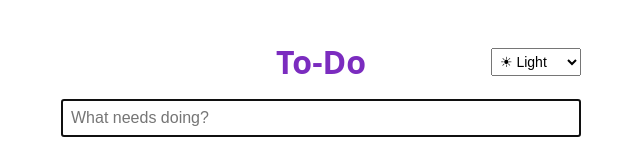
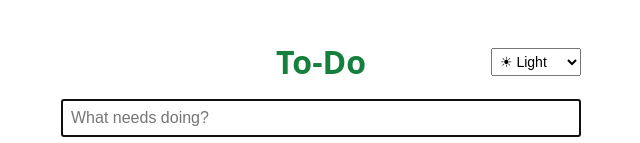
Before and after one commit to rongronghuang-81/todo, a plain HTML site: page index.html in a window 1280 px wide. Shown: the top 143 px of the page, without its empty margins (319-959 px from the left). Drawn offline with Linux system fonts and the light colour scheme.

Commit message:
Change the heading color from purple to green
Co-Authored-By: Claude Sonnet 5.5 <noreply@anthropic.com>

```diff
--- a/index.html
+++ b/index.html
@@ -9,13 +9,13 @@
     color-scheme: light;
     --bg: #ffffff; --fg: #111111; --muted: #666666; --border: #dddddd;
     --badge-bg: #e8eefc; --badge-fg: #223344; --overdue: #c0392b; --done: #888888;
-    --heading: #7b2cbf;
+    --heading: #15803d;
   }
   :root[data-theme="dark"] {
     color-scheme: dark;
     --bg: #1b1d21; --fg: #e8e8e8; --muted: #a0a4ab; --border: #3a3d44;
     --badge-bg: #2d3a5c; --badge-fg: #dbe4ff; --overdue: #ff7b6b; --done: #7d818a;
-    --heading: #c084fc;
+    --heading: #4ade80;
   }
   body { font-family: system-ui, sans-serif; max-width: 520px; margin: 40px auto; padding: 0 16px;
          background: var(--bg); color: var(--fg); }
```
